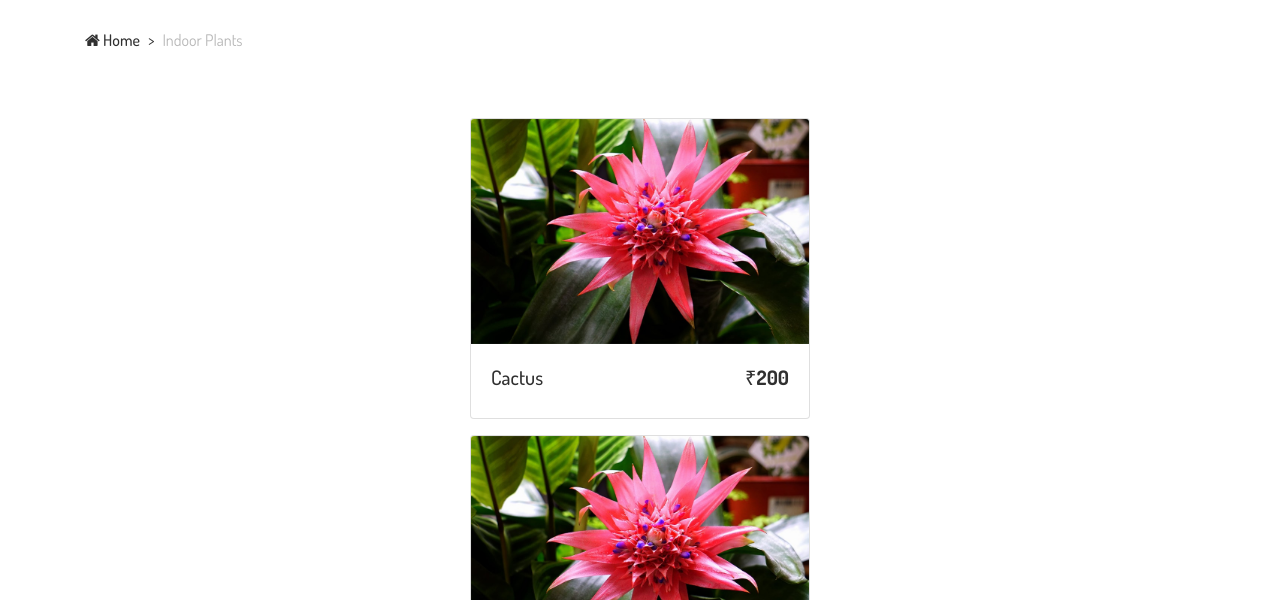
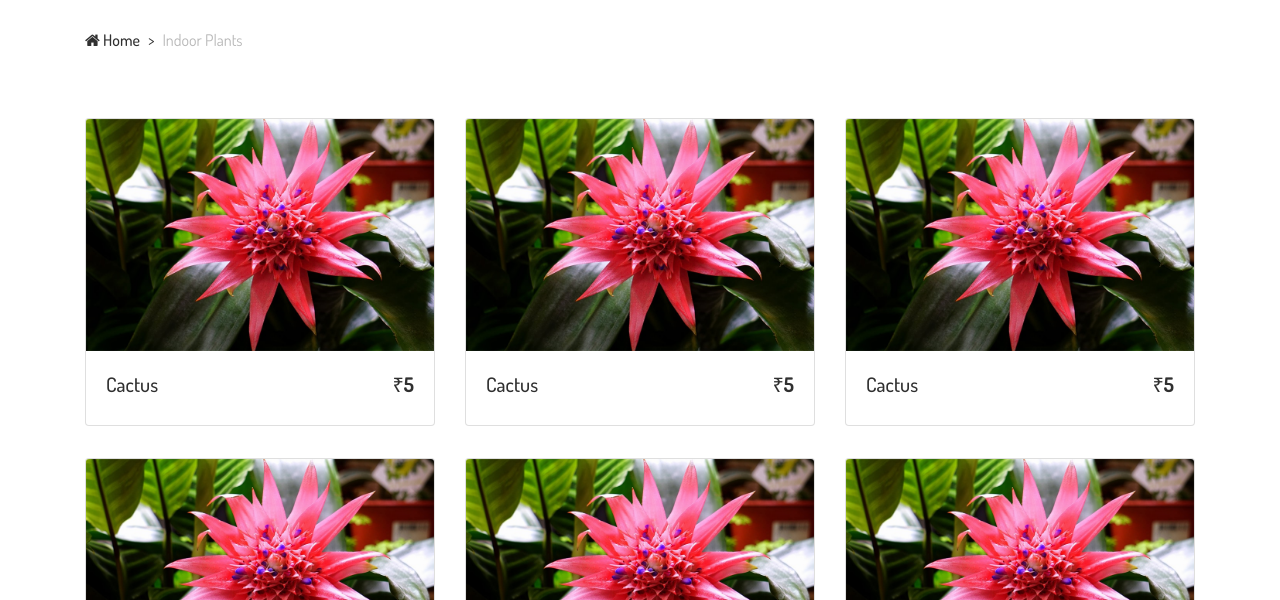
Before and after one commit to shubhitaran91/Plantalife, a plain HTML site: page indoor.html in a window 1280 px wide. Shown: the part 352-952 px from the top of the page. Drawn offline with Linux system fonts and the light colour scheme.

Commit message:
updated card

```diff
--- a/indoor.html
+++ b/indoor.html
@@ -208,11 +208,15 @@
             <div class="col-md-12 col-lg-12">
               <div class="shop-products-area">
 
-                  <div id="wow">
-                     <!-- <button class="store-item-icon">Add To Card</button>  -->
+                  <div class="row" id="addCard">
+
+                          <!-- <button class="store-item-icon">Add To Card</button>  -->
+
+
 
                   </div>
 
+                  <!-- Pagination -->
                   <nav aria-label="Page navigation">
                     <ul class="pagination">
                       <li class="page-item"><a class="page-link" href="#">1</a></li>
@@ -225,7 +229,6 @@
               </div>
             </div>
           </div>
-
     </section>
     <!-- ##### Shop Area End ##### -->
 
--- a/js/app.js
+++ b/js/app.js
@@ -1,121 +1,218 @@
-(function(){
-    const cartInfo = document.getElementById('cart-info');
-    const cart = document.getElementById('cart');
+// (function(){
+//     const cartInfo = document.getElementById('cart-info');
+//     const cart = document.getElementById('cart');
 
-    cartInfo.addEventListener('click',function(){
-        cart.classList.toggle('show-cart')
-    })
-})();
+//     cartInfo.addEventListener('click',function(){
+//         cart.classList.toggle('show-cart')
+//     })
+// })();
 
-(function(){
-    const cartBtn =document.querySelectorAll(".store-item-icon");
-    cartBtn.forEach(function(btn){
-        btn.addEventListener('click',function(event){
-            // console.log(event.target)
-            if(event.target.parentElement.classList.contains("store-item-icon")){
-                console.log(event.target.parentElement.previousElementSibling.src)
-                let fullPath=event.target.parentElement.previousElementSibling.src;
-                let pos = fullPath.indexOf('img')+3;
-                let partPath=fullPath.slice(pos);
-                console.log(partPath)
-                const item={};
-                item.img=`img-cart${partPath}`;
-                let name=event.target.parentElement.parentElement.nextElementSibling.children[0].children[0].textContent;
-                item.name=name;
-                let price=event.target.parentElement.parentElement.nextElementSibling.children[0].children[1].textContent;
-                let finalPrice=price.slice(1).trim();
-                item.price=finalPrice;
-console.log(finalPrice);
-                const cartItem =document.createElement('div');
-                cartItem.classList.add('cart-item','d-flex','justify-content-between','text-capitalize','my-3');
+// (function(){
+//     const cartBtn =document.querySelectorAll(".store-item-icon");
+//     cartBtn.forEach(function(btn){
+//         btn.addEventListener('click',function(event){
+//             // console.log(event.target)
+//             if(event.target.parentElement.classList.contains("store-item-icon")){
+//                 console.log(event.target.parentElement.previousElementSibling.src)
+//                 let fullPath=event.target.parentElement.previousElementSibling.src;
+//                 let pos = fullPath.indexOf('img')+3;
+//                 let partPath=fullPath.slice(pos);
+//                 console.log(partPath)
+//                 const item={};
+//                 item.img=`img-cart${partPath}`;
+//                 let name=event.target.parentElement.parentElement.nextElementSibling.children[0].children[0].textContent;
+//                 item.name=name;
+//                 let price=event.target.parentElement.parentElement.nextElementSibling.children[0].children[1].textContent;
+//                 let finalPrice=price.slice(1).trim();
+//                 item.price=finalPrice;
+//                 console.log(finalPrice);
+//                 const cartItem =document.createElement('div');
+//                 cartItem.classList.add('cart-item','d-flex','justify-content-between','text-capitalize','my-3');
 
-                cartItem.innerHTML=`
-                <img src="${item.img}" class="img-fluid rounded-circle" id="item-img" alt="">
-            <div class="item-text">
+//                 cartItem.innerHTML=`
+//                 <img src="${item.img}" class="img-fluid rounded-circle" id="item-img" alt="">
+//             <div class="item-text">
 
-              <p id="cart-item-title" class="font-weight-bold mb-0">${item.name}</p>
-              <span>&#8377;</span>
-              <span id="cart-item-price" class="cart-item-price" class="mb-0">${item.price}</span>
-            </div>
-            <a href="#" id='cart-item-remove' class="cart-item-remove">
-              <i class="fa fa-trash"></i>
-            </a>
-          </div>`
+//               <p id="cart-item-title" class="font-weight-bold mb-0">${item.name}</p>
+//               <span>&#8377;</span>
+//               <span id="cart-item-price" class="cart-item-price" class="mb-0">${item.price}</span>
+//             </div>
+//             <a href="#" id='cart-item-remove' class="cart-item-remove">
+//               <i class="fa fa-trash"></i>
+//             </a>
+//           </div>`
 
-          const cart=document.getElementById('cart');
-          const total =document.querySelector('.cart-total-container');
-          cart.insertBefore(cartItem,total);
-          alert('item added to the cart');
-          showTotals()
-             }
-       })
-    })
+//           const cart=document.getElementById('cart');
+//           const total =document.querySelector('.cart-total-container');
+//           cart.insertBefore(cartItem,total);
+//           alert('item added to the cart');
+//           showTotals()
+//              }
+//        })
+//     })
 
-    function showTotals(){
-        const total=[];
-        const items=document.querySelectorAll('.cart-item-price');
+//     function showTotals(){
+//         const total=[];
+//         const items=document.querySelectorAll('.cart-item-price');
 
-        items.forEach(function(item){
-            total.push(parseFloat(item.textContent))
-        })
+//         items.forEach(function(item){
+//             total.push(parseFloat(item.textContent))
+//         })
 
-        const totalMoney=total.reduce(function(total,item){
-            total+=item;
-return total;
-        },0);
-        const finalMoney = totalMoney.toFixed(2);
-        document.getElementById('cart-total').textContent=finalMoney
-        document.querySelector('.item-total').textContent=finalMoney
-        document.getElementById('item-count').textContent=total.length
-    }
-})();
+//         const totalMoney=total.reduce(function(total,item){
+//             total+=item;
+// return total;
+//         },0);
+//         const finalMoney = totalMoney.toFixed(2);
+//         document.getElementById('cart-total').textContent=finalMoney
+//         document.querySelector('.item-total').textContent=finalMoney
+//         document.getElementById('item-count').textContent=total.length
+//     }
+// })();
 
 
-(function(){
-  const apiResult = [{
-    title: "Cactus",
-    value: "200",
-    ing: "img/bg-img/18.jpg"
-  }, {
-    title: "Cactus",
-    value: "200",
-    ing: "img/bg-img/18.jpg"
-  }, {
-    title: "Cactus",
-    value: "200",
-    ing: "img/bg-img/18.jpg"
-  }];
+// (function(){
+//   const apiResult = [{
+//     title: "Cactus",
+//     value: "200",
+//     ing: "img/bg-img/18.jpg"
+//   }, {
+//     title: "Cactus",
+//     value: "200",
+//     ing: "img/bg-img/18.jpg"
+//   }, {
+//     title: "Cactus",
+//     value: "200",
+//     ing: "img/bg-img/18.jpg"
+//   }];
 
 
-  const container = document.getElementById('wow');
+//   const container = document.getElementById('wow');
 
-  apiResult.forEach((result, idx) => {
-    // Create card element
-    const card = document.createElement('section');
-   card.classList.add('col-10','col-sm-6', 'col-lg-4', 'mx-auto', 'my-3','store-item')
+//   apiResult.forEach((result, idx) => {
+//     // Create card element
+//     const card = document.createElement('section');
+//    card.classList.add('col-10','col-sm-6', 'col-lg-4', 'mx-auto', 'my-3','store-item')
 
-    // Construct card content
-    const content = `
-    <div class="col-10 col-sm-6 col-lg-4 mx-auto my-3 store-item">
-       <div class ="card">
-    <div class="img-container">
-     <img src=${result.ing} class="card-img-top store-img" alt="">
-    <span class="store-item-icon">
-         <i class="fa fa-shopping-cart"></i>
-    </span>
-    </div>
-    <div class="card-body">
-    <div class="card-text d-flex justify-content-between text-capitalize">
-<h5 id="store-item-name">${result.title}</h5>
-<h5 class="store-item-value">&#8377;<strong id="store-item-price" class="font-weight-bold">${result.value}</strong></h5>
+//     // Construct card content
+//     const content = `
+//     <div class="col-10 col-sm-6 col-lg-4 mx-auto my-3 store-item">
+//        <div class ="card">
+//     <div class="img-container">
+//      <img src=${result.ing} class="card-img-top store-img" alt="">
+//     <span class="store-item-icon">
+//          <i class="fa fa-shopping-cart"></i>
+//     </span>
+//     </div>
+//     <div class="card-body">
+//     <div class="card-text d-flex justify-content-between text-capitalize">
+// <h5 id="store-item-name">${result.title}</h5>
+// <h5 class="store-item-value">&#8377;<strong id="store-item-price" class="font-weight-bold">${result.value}</strong></h5>
 
-</div>
-</div>
-</div>
-</div>
-    `;
+// </div>
+// </div>
+// </div>
+// </div>
+//     `;
 
-    // Append newyly created card element to the container
-    container.innerHTML += content;
-  })
-})();
+//     // Append newyly created card element to the container
+//     container.innerHTML += content;
+//   })
+// })();
+
+$(document).ready(function(){
+
+    var div = $('#addCard');
+    var data = apiDemo();
+    for(var i=0; i < data.length; i++) {
+      var div = document.createElement("DIV");
+      div.className = "col-10 col-sm-6 col-lg-4 mx-auto my-3 store-item"
+      var cardDiv = document.createElement("DIV");
+      cardDiv.className = "card";
+      div.append(cardDiv);
+      var imgContainer = document.createElement("DIV");
+      imgContainer.className = "img-container";
+      cardDiv.append(imgContainer);
+      var cardBody = document.createElement("DIV");
+      cardBody.className = "card-body";
+      cardDiv.append(cardBody);
+      var cardText = document.createElement("DIV");
+      cardText.className = "card-text d-flex justify-content-between text-capitalize"
+      cardBody.append(cardText);
+      var plantImg = document.createElement("IMG");
+      plantImg.className = "card-img-top store-img"
+      plantImg.src = "img/bg-img/18.jpg"
+      imgContainer.append(plantImg);
+      var span = document.createElement("span");
+      span.className = "store-item-icon"
+      imgContainer.append(span);
+      var italic = document.createElement("i");
+      italic.className = "fa fa-shopping-cart"
+      span.append(italic);
+      var plantName = document.createElement("h5");
+      plantName.innerText = "cactus";
+      cardText.append(plantName);
+      var sign = document.createElement("h5");
+      sign.className = "store-item-value"
+      sign.innerText = "\u20B9";
+      var price = document.createElement("strong");
+      price.className = "font-weight-bold"
+      price.innerText = "5";
+      sign.append(price);
+      cardText.append(sign);
+
+      $('#addCard').append(div);
+    }
+
+
+function apiDemo(){
+    const apiResult = [{
+      title: "Cactus",
+      value: "200",
+      img: "img/bg-img/18.jpg"
+    }, {
+      title: "Cactus",
+      value: "200",
+      img: "img/bg-img/18.jpg"
+    }, {
+      title: "Cactus",
+      value: "200",
+      img: "img/bg-img/18.jpg"
+    },  {
+      title: "Cactus",
+      value: "200",
+      img: "img/bg-img/18.jpg"
+    },  {
+      title: "Cactus",
+      value: "200",
+      img: "img/bg-img/18.jpg"
+    },  {
+      title: "Cactus",
+      value: "200",
+      img: "img/bg-img/18.jpg"
+    },
+    {
+      title: "Cactus",
+      value: "200",
+      img: "img/bg-img/18.jpg"
+    },
+    {
+      title: "Cactus",
+      value: "200",
+      img: "img/bg-img/18.jpg"
+    },
+    {
+      title: "Cactus",
+      value: "200",
+      img: "img/bg-img/18.jpg"
+    },
+    {
+      title: "Cactus",
+      value: "200",
+      img: "img/bg-img/18.jpg"
+    },
+  ];
+  return apiResult;
+}
+
+});
```
Also changed, not shown: outdoor.html (+6 -4 lines).
